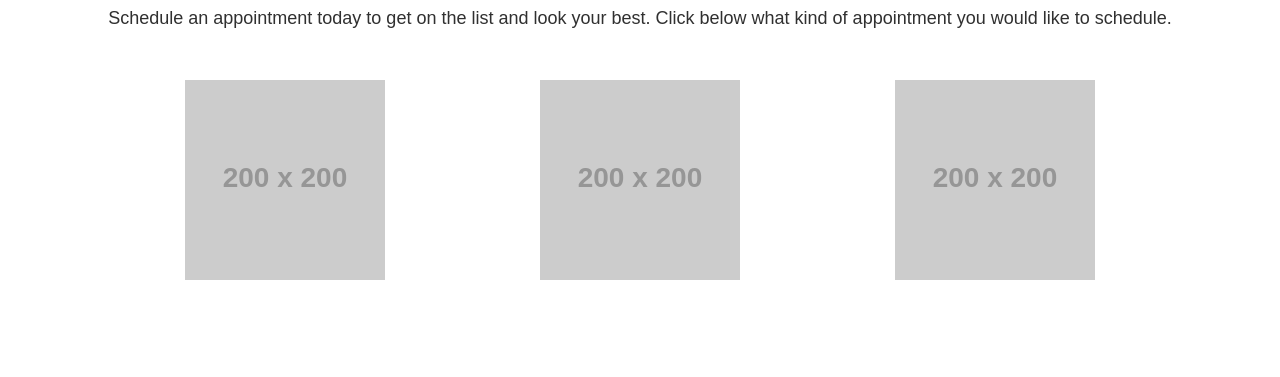
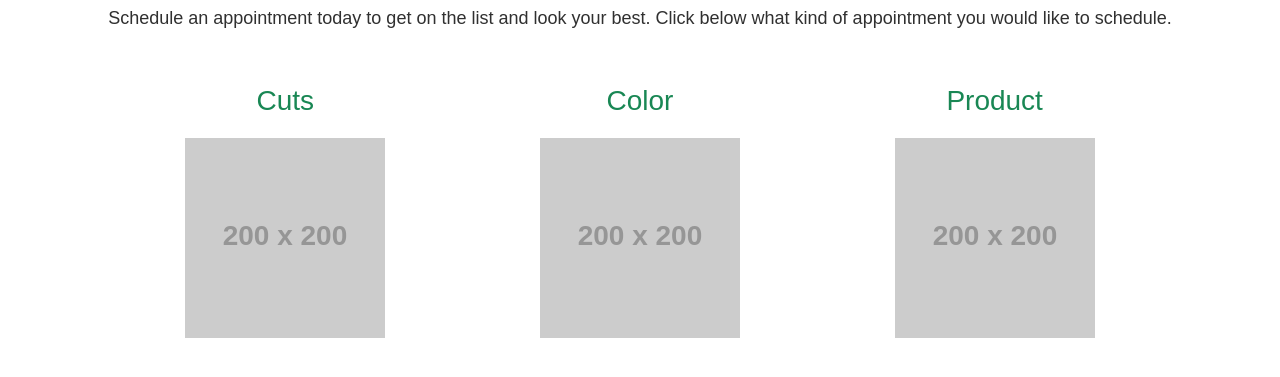
Before and after one commit to laxmeyers/salon, a website built with Vite: page src/index.html in a window 1280 px wide. Shown: the part 67-444 px from the top of the page. Built offline with nearby package versions, Linux system fonts and the light colour scheme; placeholder pictures from the web are drawn by us.

Commit message:
links getting up and running

```diff
--- a/src/index.html
+++ b/src/index.html
@@ -22,9 +22,24 @@
       </p>
 
       <div class="d-flex justify-content-around mt-5">
-        <a><img src="https://placehold.co/200" alt=""></a>
-        <a><img src="https://placehold.co/200" alt=""></a>
-        <a><img src="https://placehold.co/200" alt=""></a>
+        <a href="product_list/index.html" class="text-decoration-none">
+          <div>
+            <p class="text-center text-success fs-3">Cuts</p>
+            <img src="https://placehold.co/200" alt="">
+          </div>
+        </a>
+        <a href="" class="text-decoration-none">
+          <div>
+            <p class="text-center text-success fs-3">Color</p>
+            <img src="https://placehold.co/200" alt="">
+          </div>
+        </a>
+        <a href="" class="text-decoration-none">
+          <div>
+            <p class="text-center text-success fs-3">Product</p>
+            <img src="https://placehold.co/200" alt="">
+          </div>
+        </a>
       </div>
 
     </main>
```
Also changed, not shown: src/public/partials/header.html (+1 -1 lines).
